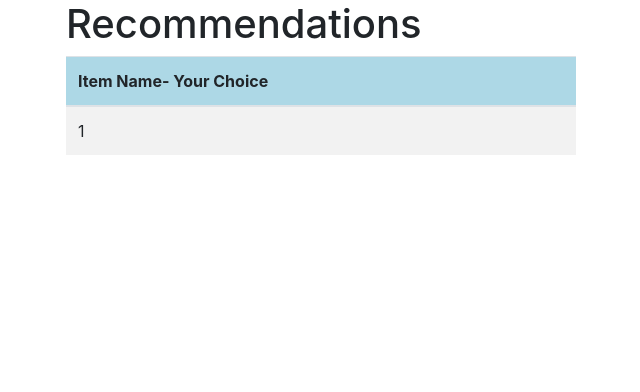
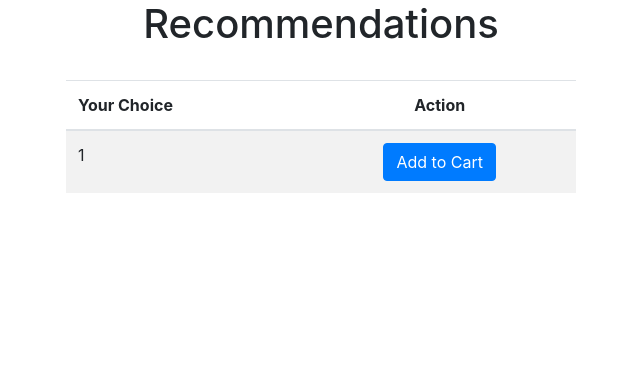
Before and after one commit to shrutibala1/BetterCart, a Django app: page /recommendations/1/ in a window 1280 px wide. Shown: the part 56-448 px from the top of the page, without its empty margins (319-959 px from the left). Run offline with Django 4.2, Linux system fonts and the light colour scheme; some libraries are stand-ins or nearby versions.

Commit message:
centering

```diff
--- a/mysite/BetterCart/templates/BetterCart/grocerylist.html
+++ b/mysite/BetterCart/templates/BetterCart/grocerylist.html
@@ -2,7 +2,7 @@
 
 {% block content %}
     <div class="container">
-        <h1>Grocery List</h1>
+        <h1 align = "center">Grocery List</h1>
         <table class="table table-striped">
             <thead>
                 <tr>
--- a/mysite/BetterCart/templates/BetterCart/ingredient_search_results.html
+++ b/mysite/BetterCart/templates/BetterCart/ingredient_search_results.html
@@ -1,7 +1,7 @@
 {% extends 'BetterCart/base.html' %}
 {% block content %}
 <div class="container">
-    <h1>Search Results</h1>
+    <h1 align = "center">Search Results</h1>
     <table class="table table-striped">
         <thead>
             <tr>
--- a/mysite/BetterCart/templates/BetterCart/recommendations.html
+++ b/mysite/BetterCart/templates/BetterCart/recommendations.html
@@ -1,46 +1,69 @@
 {% extends 'BetterCart/base.html' %}
+
 {% block content %}
 <div class="container">
-    <h1>Recommendations</h1>
+    <h1 align = "center ">Recommendations</h1>
+    <br>
     <table class="table table-striped">
         <thead>
             <tr>
-                <th>Item Name- Your Choice</th>
+                <th>Your Choice</th>
+                <th style=" text-align: center">Action</th>
             </tr>
         </thead>
         <tbody>
             {% if results %}
             <tr>
                 <td>{{ results.0 }}</td>
+                <td class="text-center">
+                    <form method="post" action="{% url 'add_to_cart' %}">
+                        {% csrf_token %}
+                        <input type="hidden" name="item_name" value="{{ result }}">
+                        <button type="submit" class="btn btn-primary">Add to Cart</button>
+                    </form>
+                </td>
             </tr>
-            {% if results|length > 1 %}
+            {% endif %}
         </tbody>
     </table>
+    {% if results|length > 1 %}
     <table class="table table-striped">
         <thead>
             <tr>
-                        <th>Item Name- Our Recommendations</th>
+                <th>Our Recommendations</th>
+                <th style=" text-align: center">Action</th>
             </tr>
         </thead>
+        <br>
         <tbody>
             {% for result in results|slice:"1:" %}
             <tr>
                 <td>{{ result }}</td>
+                <td class="text-center">
+                    <form method="post" action="{% url 'add_to_cart' %}">
+                        {% csrf_token %}
+                        <input type="hidden" name="item_name" value="{{ result }}">
+                        <button type="submit" class="btn btn-primary">Add to Cart</button>
+                    </form>
+                </td>
             </tr>
             {% endfor %}
+        </tbody>
+        <br>
+    </table>
     {% endif %}
-        {% else %}
-            <tr>
-                <td colspan="2">No recommendations found.</td>
-            </tr>
-        {% endif %}
-        </tbody>
-    </table>
+</div>
+{% endblock %}
+
+{% block extra_css %}
 <style>
     .table thead {
         background-color: lightblue;
     }
+
+    .table td,
+    .table th {
+        vertical-align: middle;
+    }
 </style>
-
-</div>
 {% endblock %}
```
Also changed, not shown: mysite/db.sqlite3. Lines whose indentation alone changed are shown as unchanged.
